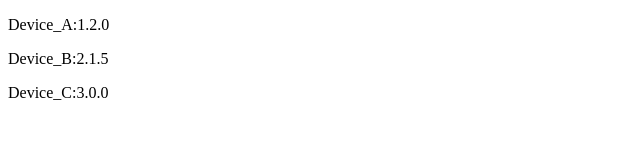
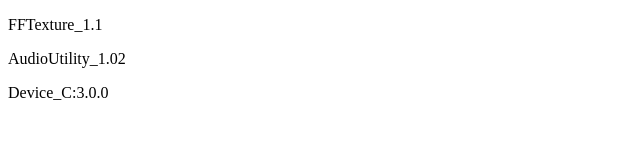
Before and after one commit to B-S-Audio-Tools/m4l_versions, a plain HTML site: page index.html in a window 1280 px wide. Shown: the full height of the page, 0-640 px from the left. Drawn offline with Linux system fonts and the light colour scheme.

Commit message:
Update index.html

```diff
--- a/index.html
+++ b/index.html
@@ -5,8 +5,8 @@
 </head>
 <body>
     <div id="device-versions">
-        <p>Device_A:1.2.0</p>
-        <p>Device_B:2.1.5</p>
+        <p>FFTexture_1.1</p>
+        <p>AudioUtility_1.02</p>
         <p>Device_C:3.0.0</p>
     </div>
     </body>
```
